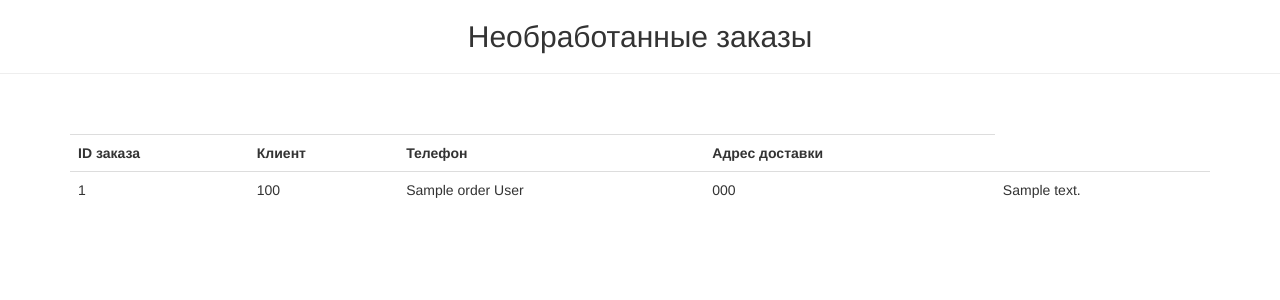
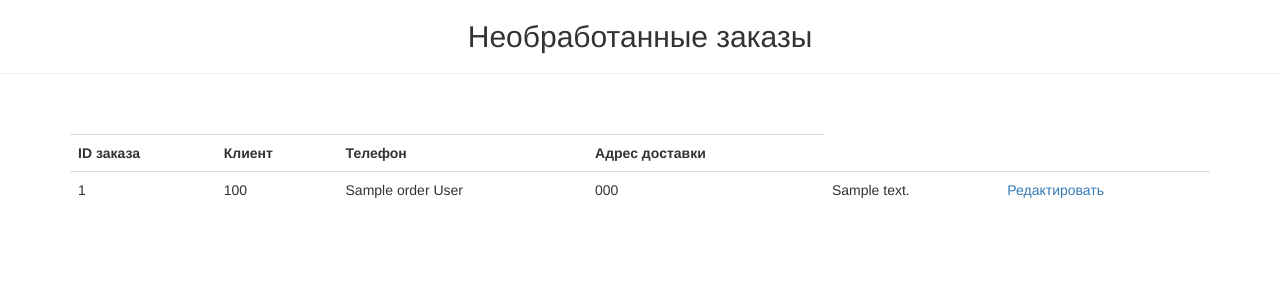
Before and after one commit to DamirBakty/start_burger, a Django app: page /manager/orders/ in a window 1280 px wide. Shown: the part 52-352 px from the top of the page. Run offline with Django 3.2, Linux system fonts and the light colour scheme; a user stored in the database is signed in; tables that the repository leaves empty hold one stand-in row (values such as "Sample post"); parts of the project's set-up code (start-up, migrations or seed data) failed here and were passed over; some libraries are stand-ins or nearby versions.

Commit message:
add link to admin

```diff
--- a/restaurateur/templates/order_items.html
+++ b/restaurateur/templates/order_items.html
@@ -26,6 +26,7 @@
         <td>{{ item.client_full_name }}</td>
         <td>{{ item.phone }}</td>
         <td>{{ item.address }}</td>
+        <td><a href="{% url 'admin:foodcartapp_order_change' item.id %}">Редактировать</a></td>
       </tr>
     {% endfor %}
    </table>
```
